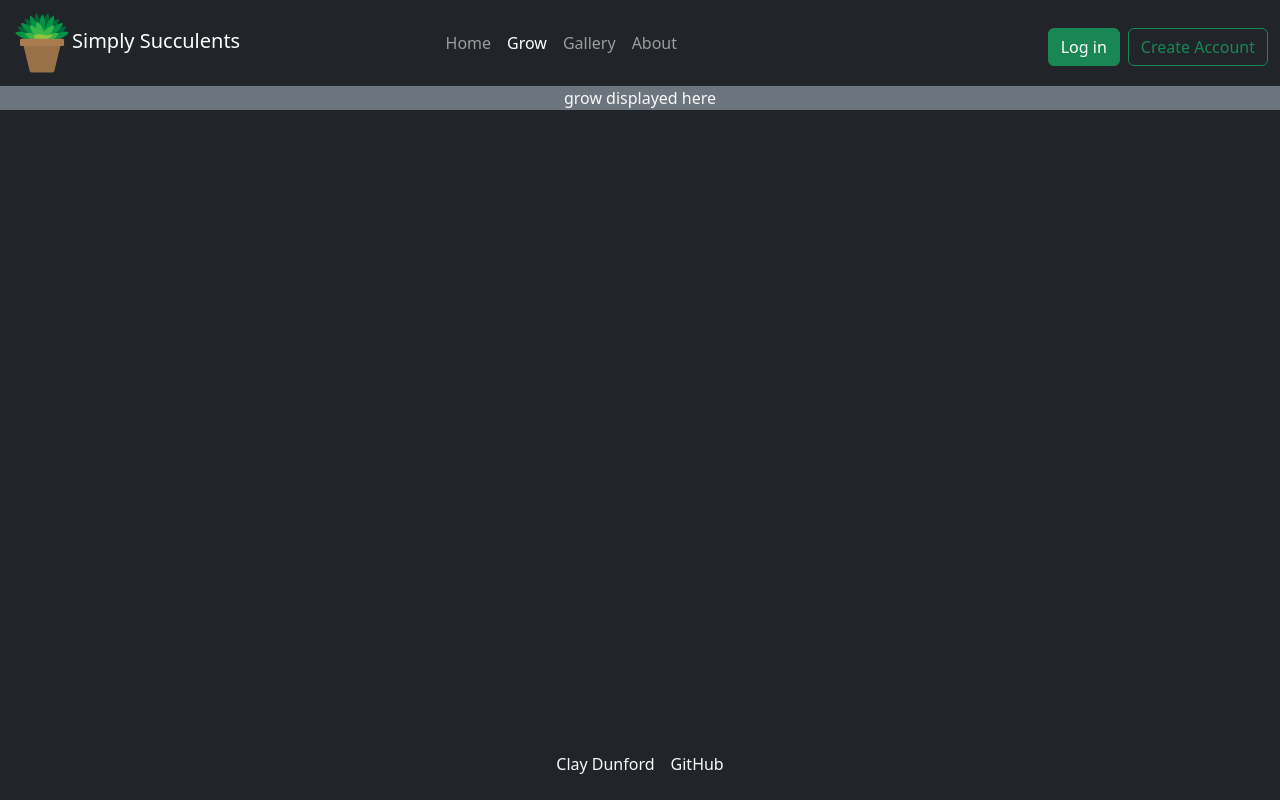
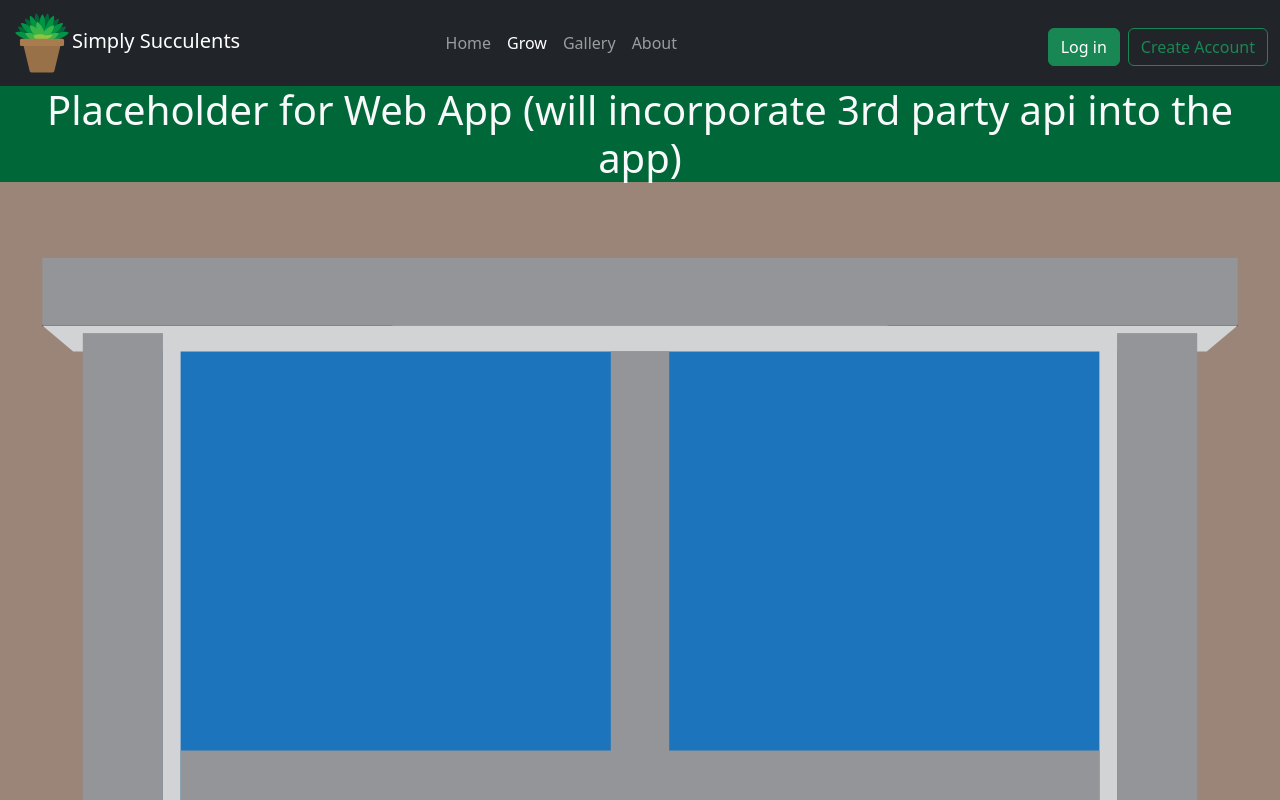
Before and after one commit to ClayDunford/startup, a React (Vite) app in the folder Startup_Files/: page /grow in a window 1280 px wide. Shown: the top 800 px of the page. Built offline with nearby package versions, Linux system fonts and the light colour scheme.

Commit message:
added grow component

```diff
--- a/Startup_Files/src/grow/grow.jsx
+++ b/Startup_Files/src/grow/grow.jsx
@@ -1,9 +1,15 @@
 import React from 'react';
+import '../app.css';
 
 export function Grow() {
   return (
-    <main className="container-fluid bg-secondary text-center">
-      <div>grow displayed here</div>
-    </main>
+    <div className="d-flex flex-column bg-custom min-vh-100">
+      <main>
+        <div className="text-light text-center" style={{ backgroundColor: '#006838'}} >
+          <h1>Placeholder for Web App (will incorporate 3rd party api into the app)</h1>
+        </div>
+        <img src="/WindowTest.svg" alt="Temp image for the web application" />
+      </main>
+    </div>
   );
 }
```
